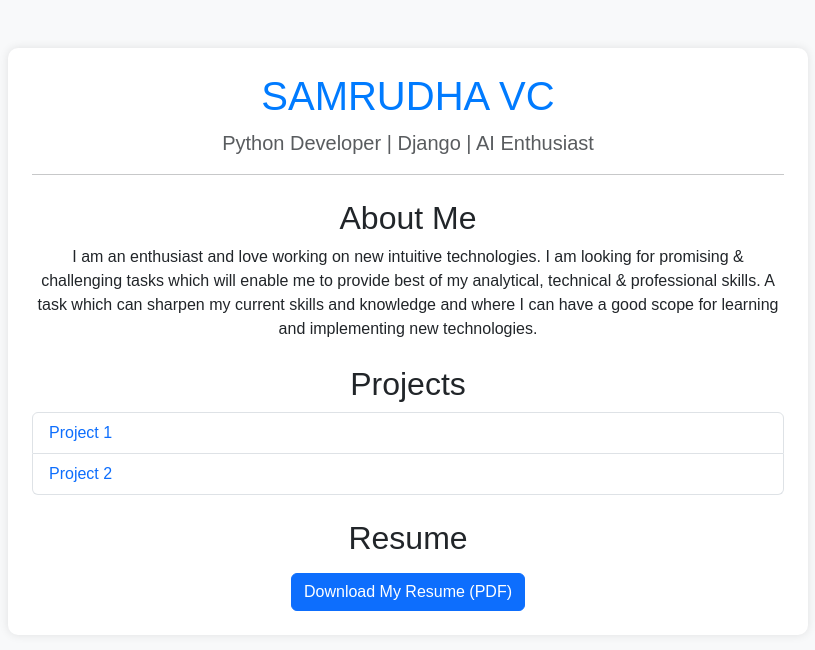
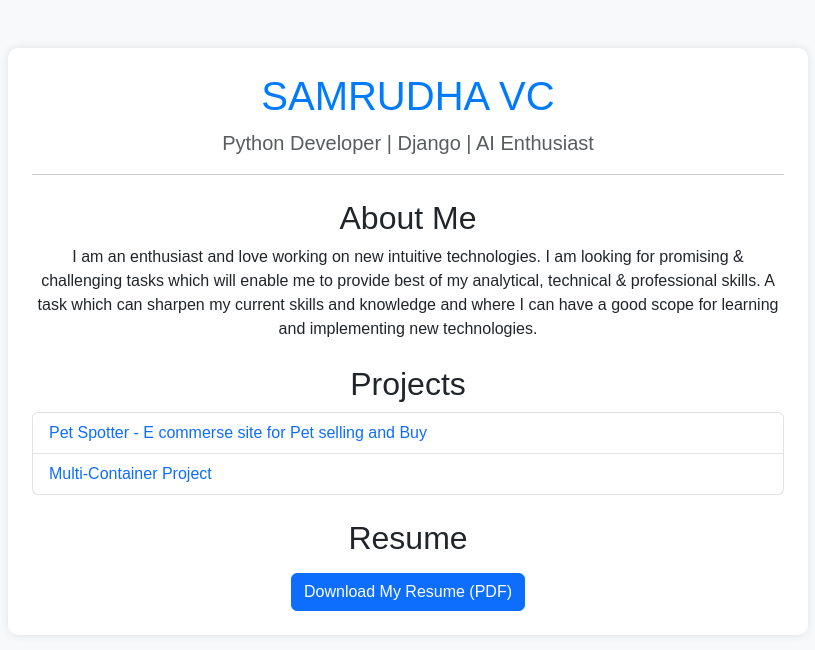
Before and after one commit to samrudhavc/samrudhavc.github.io, a plain HTML site: page index.html in a window 1280 px wide. Shown: the whole page, without its empty margins (232-1047 px from the left). Drawn offline with nearby package versions, Linux system fonts and the light colour scheme.

Commit message:
Update index.html

```diff
--- a/index.html
+++ b/index.html
@@ -42,8 +42,8 @@ and implementing new technologies.</p>
 
         <h2 class="mt-4">Projects</h2>
         <ul class="list-group text-start">
-            <li class="list-group-item"><a href="https://github.com/samrudhavc/project1" class="text-decoration-none">Project 1</a></li>
-            <li class="list-group-item"><a href="https://github.com/samrudhavc/project2" class="text-decoration-none">Project 2</a></li>
+            <li class="list-group-item"><a href="https://github.com/samrudhavc/PetSpotter" class="text-decoration-none">Pet Spotter - E commerse site for Pet selling and Buy</a></li>
+            <li class="list-group-item"><a href="https://github.com/samrudhavc/dockertest_postgresql" class="text-decoration-none">Multi-Container Project</a></li>
         </ul>
 
         <h2 class="mt-4">Resume</h2>
```
